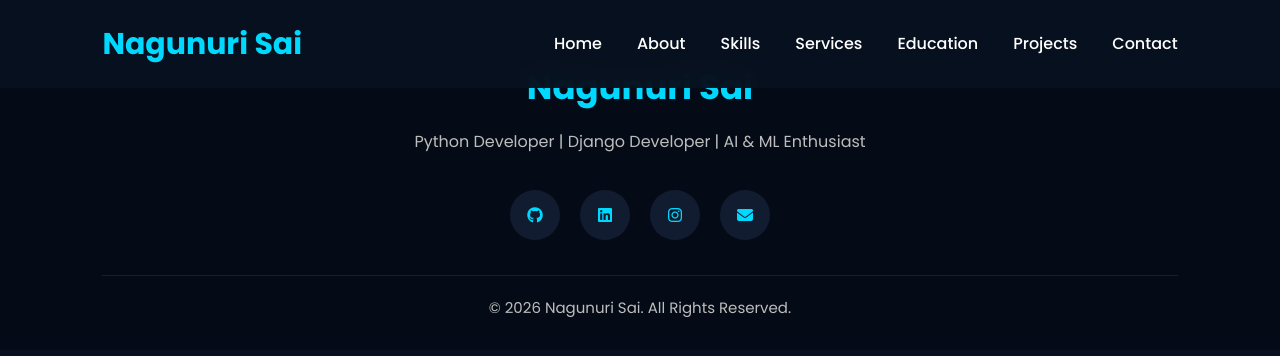
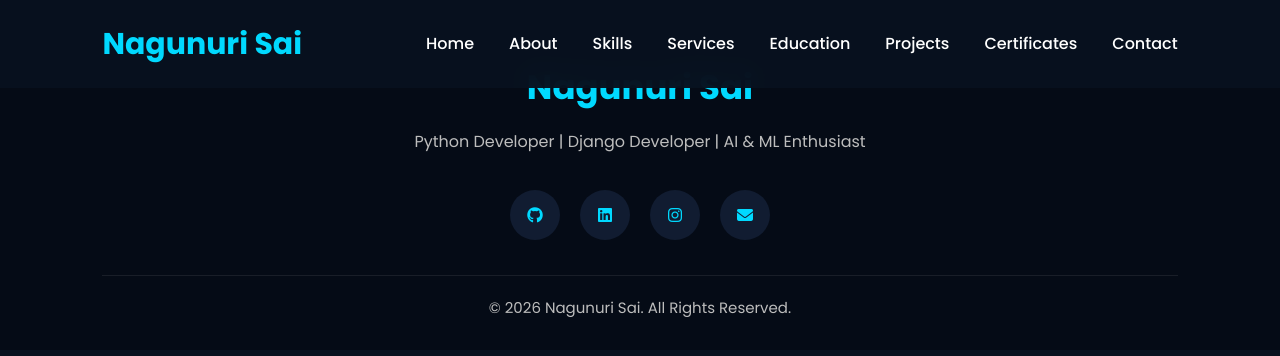
Before and after one commit to nagunurisain-svg/PORTFOLIO, a Django app: template student/templates/student/base.html in a window 1280 px wide. Shown: the top 356 px of the page. Run offline with Django 3.2, Linux system fonts and the light colour scheme; the template is opened without the code that fills it, so the values that code supplies are empty.

Commit message:
update project

```diff
--- a/student/templates/student/includes/navbar.html
+++ b/student/templates/student/includes/navbar.html
@@ -18,6 +18,8 @@
 
         <li><a href="#projects">Projects</a></li>
 
+        <li><a href="#certificates">Certificates</a></li>
+
         <li><a href="#contact">Contact</a></li>
 
     </ul>
```
